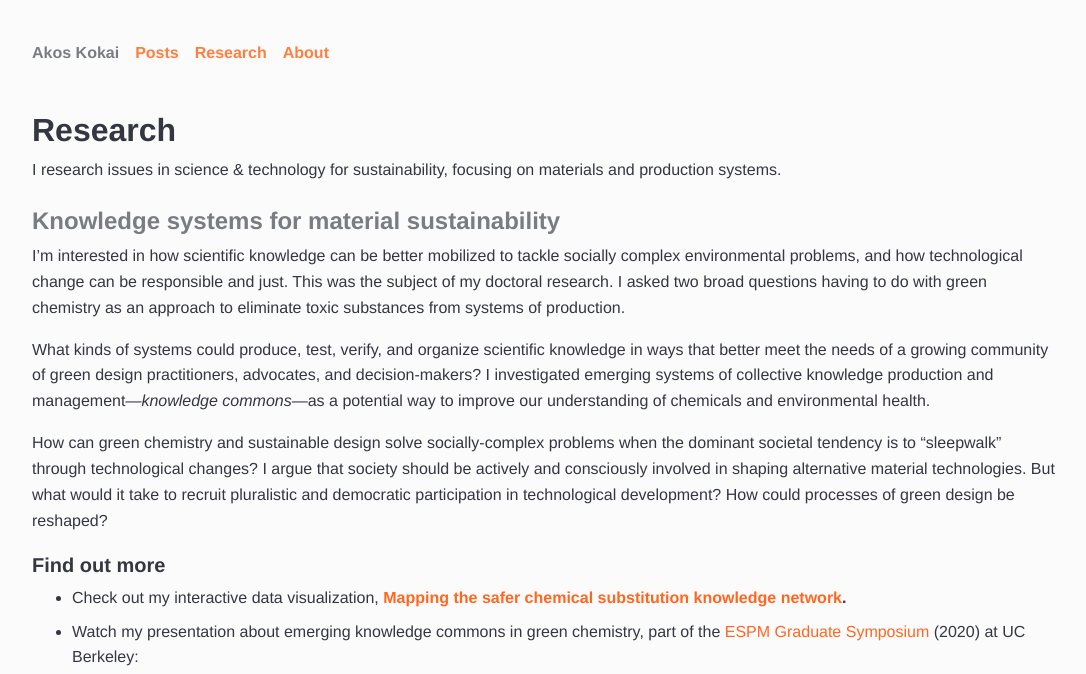
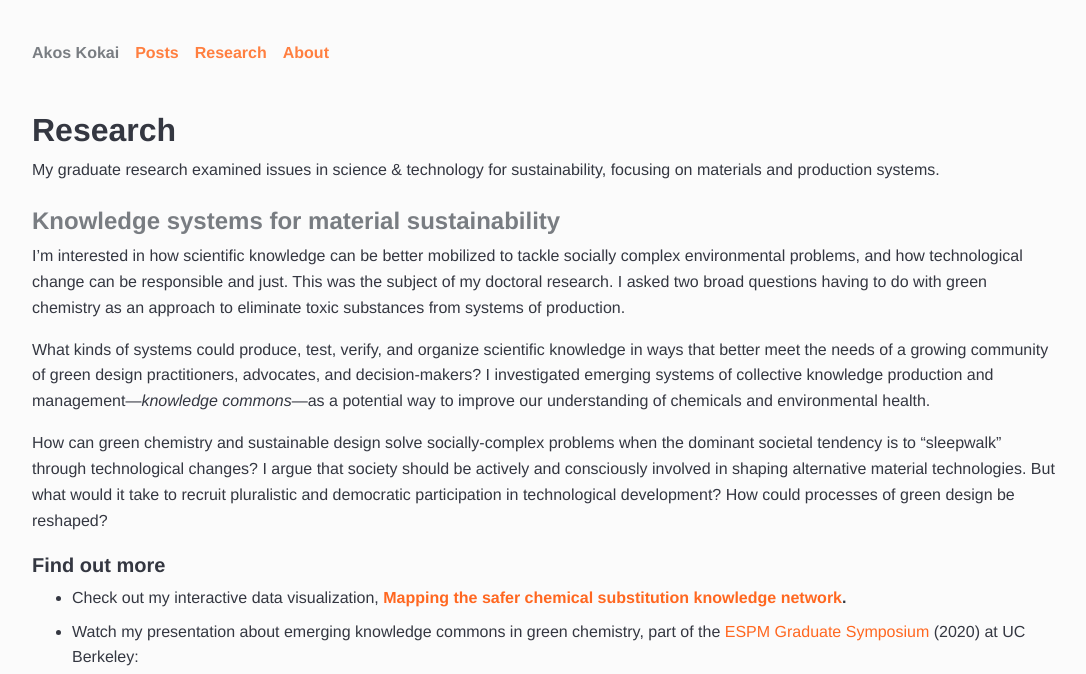
Before and after one commit to akokai/akokai.github.io, a Jekyll site: the page built from research/index.html, in a window 1280 px wide and 900 px high, cut to the strip 0-674 px from the top of the window. Shown: the whole strip, without its empty margins (96-1182 px from the left). Built offline with Jekyll 4.4.1, drawn with Linux system fonts in a browser that asks for light colours.

Commit message:
Update research/index.html

```diff
--- a/research/index.html
+++ b/research/index.html
@@ -4,7 +4,7 @@ title: "Research"
 
 <h1>Research</h1>
 
-<p>I research issues in science &amp; technology for sustainability, focusing on materials and production systems.</p>
+<p>My graduate research examined issues in science &amp; technology for sustainability, focusing on materials and production systems.</p>
 
 <h2 id="knowledge-systems">Knowledge systems for material sustainability</h2>
 
```
